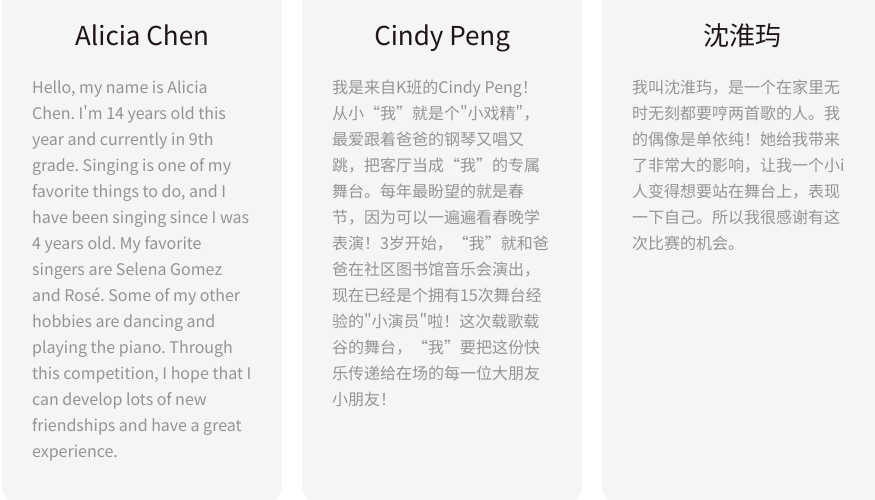
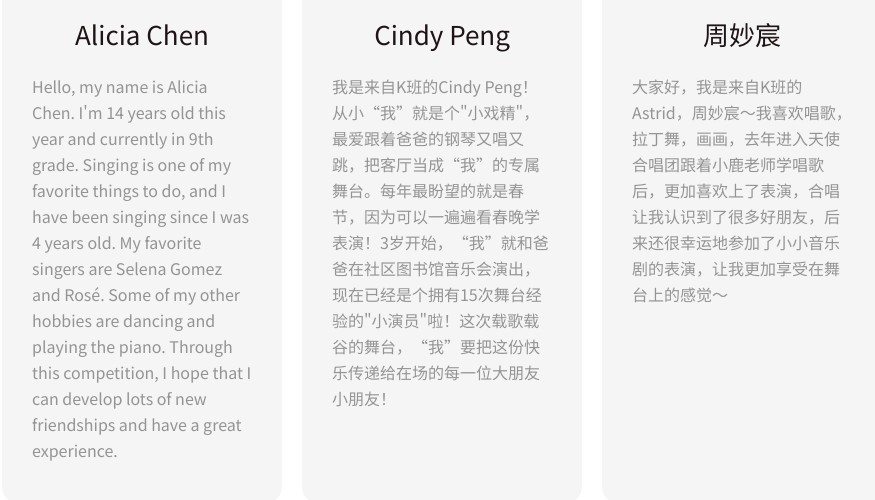
Before and after one commit to ggtkx/ggtkx.github.io, a Jekyll site: the page built from pages/singer.md, in a window 1280 px wide and 900 px high, scrolled down 3993 px, cut to the strip 245-764 px from the top of the window. Shown: the top 500 px of the strip, without its empty margins (198-1073 px from the left). Built offline with Jekyll 4.4.1, drawn with Linux system fonts in a browser that asks for light colours; comment, search, counter and statistics services are not loaded.

Commit message:
Replace a youth singer.

```diff
--- a/_data/data.yml
+++ b/_data/data.yml
@@ -606,9 +606,9 @@ singerlist:
   - image: https://res.cloudinary.com/zaigezaigu/image/upload/v1746777682/zgzg-io-website/2025%20singers/Cindy_Peng_Wide_New_lcbgyv.jpg
     name: Cindy Peng
     description: 我是来自K班的Cindy Peng！从小“我”就是个"小戏精"，最爱跟着爸爸的钢琴又唱又跳，把客厅当成“我”的专属舞台。每年最盼望的就是春节，因为可以一遍遍看春晚学表演！3岁开始，“我”就和爸爸在社区图书馆音乐会演出，现在已经是个拥有15次舞台经验的"小演员"啦！这次载歌载谷的舞台，“我”要把这份快乐传递给在场的每一位大朋友小朋友！
-  - image: https://res.cloudinary.com/zaigezaigu/image/upload/v1746345255/zgzg-io-website/2025%20singers/Shen_Huaiyu_Wide_efnh4z.jpg
-    name: 沈淮玙
-    description: 我叫沈淮玙，是一个在家里无时无刻都要哼两首歌的人。我的偶像是单依纯！她给我带来了非常大的影响，让我一个小i人变得想要站在舞台上，表现一下自己。所以我很感谢有这次比赛的机会。
+  - image: https://res.cloudinary.com/zaigezaigu/image/upload/v1747028329/zgzg-io-website/2025%20singers/Astrid_Zhou_Wide_lemubx.jpg
+    name: 周妙宸
+    description: 大家好，我是来自K班的Astrid，周妙宸～我喜欢唱歌，拉丁舞，画画，去年进入天使合唱团跟着小鹿老师学唱歌后，更加喜欢上了表演，合唱让我认识到了很多好朋友，后来还很幸运地参加了小小音乐剧的表演，让我更加享受在舞台上的感觉～
   - image: https://res.cloudinary.com/zaigezaigu/image/upload/v1746401881/zgzg-io-website/2025%20singers/Li_Zhengmo_Wide_mcdx36.jpg
     name: 李正墨
     description: 李正墨是一个阳光开朗的10岁女孩，歌声大气嘹亮，舞姿灵动。她从小热爱舞台，多次在本地少儿歌唱比赛中取得好成绩，用大气的嗓音演绎喜欢的歌曲。无论是比赛还是表演，她总是自信地展现歌舞才华，用表演传递快乐与活力。未来，她希望站上更大的舞台，用歌声与舞蹈点亮更多人的梦想！
```
